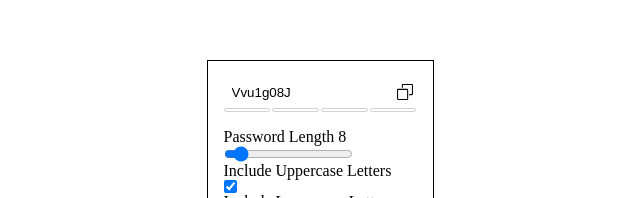
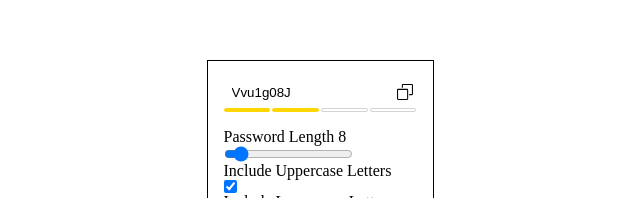
Before and after one commit to rmartinez809/password-generator, a React (Create React App) app: page / in a window 1280 px wide. Shown: the part 191-389 px from the top of the page, without its empty margins (320-960 px from the left). Built offline with nearby package versions, Linux system fonts and the light colour scheme.

Commit message:
add full functionality to strength meter

```diff
--- a/src/PassStrength.tsx
+++ b/src/PassStrength.tsx
@@ -1,30 +1,38 @@
-import React from "react";
+import React, { useEffect } from "react";
 
 function PassStrength({password}): JSX.Element {
     const passLen = password.length;
+    let strength: string;
 
     if (passLen >= 2 && passLen <= 5) {
-        console.log("password strength is weak");
+        strength = "weak";
     }
     else if (passLen >= 6 && passLen <= 8) {
-        console.log("password strength is fair");
+        strength = "fair";
     }
     else if (passLen >= 9 && passLen <= 11) {
-        console.log("password strength is good");
+        strength = "good";
     }
     else if (passLen >= 12) {
-        console.log("password strength is excellent");
+        strength = "excellent";
     }
     else {
-        console.log("password strength is none");
     }
 
     return (
-        <div className='progress-bar-container'>
-        <div className='bar'></div>
-        <div className='bar'></div>
-        <div className='bar'></div>
-        <div className='bar'></div>
+        <div className='progress-bar-container' id="progress-bar-container">
+        <div className={`bar ${strength === "weak" ? "red" : ""}
+            ${strength === "fair" ? "yellow" : ""}
+            ${strength === "good" ? "green" : ""}
+            ${strength === "excellent" ? "dark-green" : ""}
+            `}></div>
+        <div className={`bar ${strength === "fair" ? "yellow" : ""}
+            ${strength === "good" ? "green" : ""}
+            ${strength === "excellent" ? "dark-green" : ""}
+        `}></div>
+        <div className={`bar ${strength === "good" ? "green" : ""}
+            ${strength === "excellent" ? "dark-green" : ""}`}></div>
+        <div className={`bar ${strength === "excellent" ? "dark-green" : ""}`}></div>
       </div>
     )
 }
--- a/src/index.css
+++ b/src/index.css
@@ -59,6 +59,26 @@ body {
   border-radius: 1rem;
 }
 
+.red {
+  border: 0.05rem solid red;
+  background-color: red;
+}
+
+.yellow {
+  border: 0.05rem solid gold;
+  background-color: gold;
+}
+
+.green {
+  border: 0.05rem solid mediumseagreen;
+  background-color: mediumseagreen;
+}
+
+.dark-green {
+  border: 0.05rem solid green;
+  background-color: green;
+}
+
 input {
   display: block;
 }
```
Also changed, not shown: 1 other file (tests, documents, lock files or other folders).
